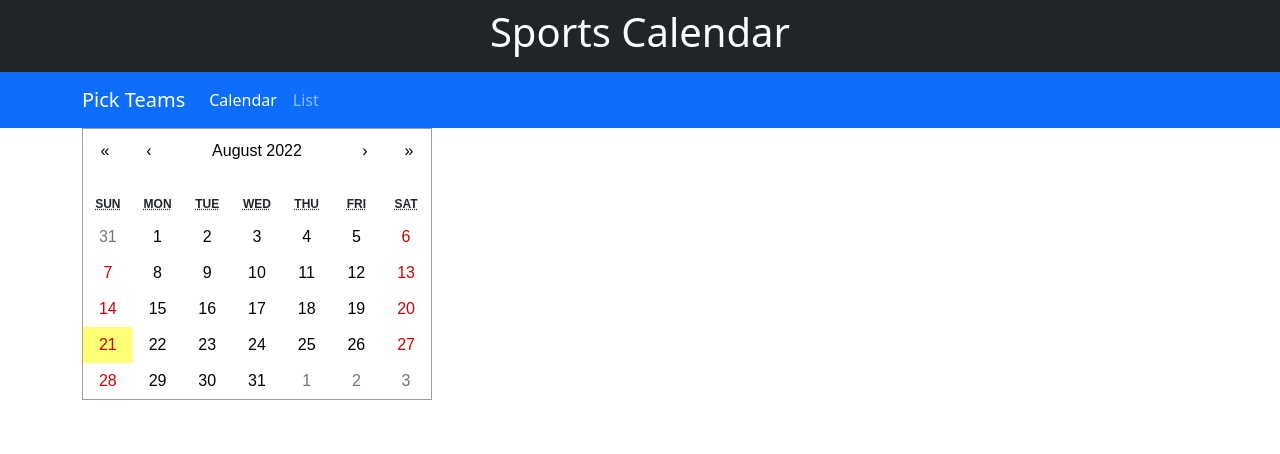
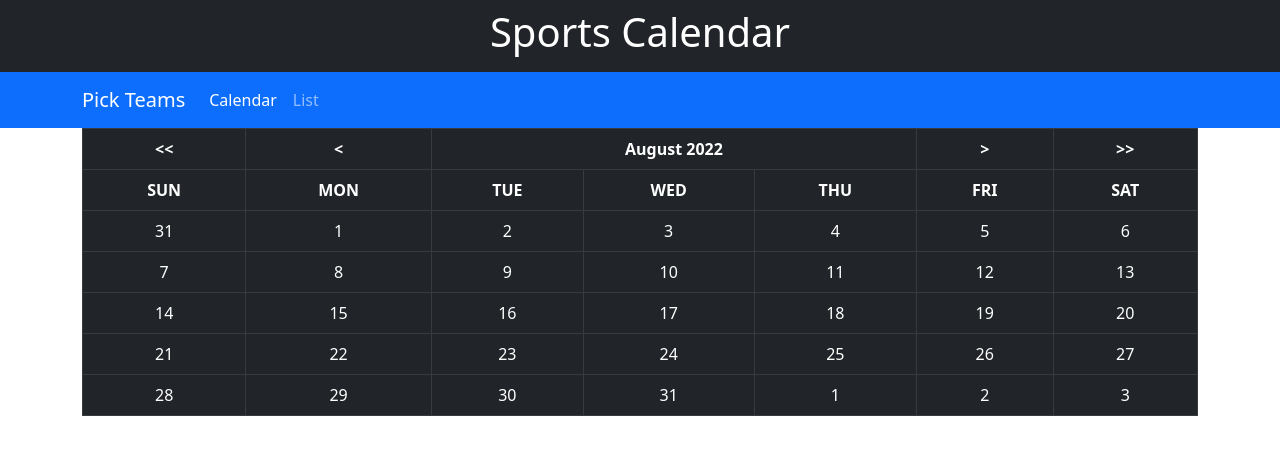
Before and after one commit to thadkingcole/sports-calendar, a React (Create React App) app: page / in a window 1280 px wide. Shown: the top 454 px of the page. Built offline with nearby package versions, Linux system fonts and the light colour scheme.

Commit message:
calendar view shows static calendar of current month
TODO: make calendar interactive

TODO: add game info to calendar

```diff
--- a/package.json
+++ b/package.json
@@ -9,7 +9,6 @@
     "bootstrap": "^5.2.0",
     "react": "^18.2.0",
     "react-bootstrap": "^2.5.0",
-    "react-calendar": "^3.7.0",
     "react-dom": "^18.2.0",
     "react-scripts": "5.0.1",
     "web-vitals": "^2.1.4"
--- a/src/components/Games/Cal/index.js
+++ b/src/components/Games/Cal/index.js
@@ -1,9 +1,52 @@
-import React from "react";
-import Calendar from "react-calendar";
-import "react-calendar/dist/Calendar.css";
+import React, { useState } from "react";
+import Table from "react-bootstrap/Table";
+
+const daysOfTheWeek = ["sun", "mon", "tue", "wed", "thu", "fri", "sat"];
 
 function Cal() {
-  return <Calendar calendarType="US"></Calendar>;
+  const [day, setDay] = useState(new Date());
+  const [firstDay, setFirstDay] = useState(
+    new Date(day.getFullYear(), day.getMonth(), 1)
+  );
+  return (
+    <Table bordered variant="dark" className="text-center">
+      <thead>
+        <tr>
+          <th>{"<<"}</th>
+          <th>{"<"}</th>
+          <th colSpan={3}>
+            {day.toLocaleDateString(undefined, {
+              month: "long",
+              year: "numeric",
+            })}
+          </th>
+          <th>{">"}</th>
+          <th>{">>"}</th>
+        </tr>
+        <tr>
+          {daysOfTheWeek.map((day) => (
+            <th scope="col" key={day}>
+              {day.toUpperCase()}
+            </th>
+          ))}
+        </tr>
+      </thead>
+      <tbody>
+        {Array.from({ length: 5 }).map((row, i) => (
+          <tr key={`weekNo${i}`}>
+            {Array.from({ length: 7 }).map((col, j) => {
+              const newDay = new Date(
+                firstDay.getFullYear(),
+                firstDay.getMonth(),
+                firstDay.getDate() - firstDay.getDay() + j + 7 * i
+              );
+              return <td key={newDay}>{newDay.getDate()}</td>;
+            })}
+          </tr>
+        ))}
+      </tbody>
+    </Table>
+  );
 }
 
 export default Cal;
--- a/src/components/Games/index.js
+++ b/src/components/Games/index.js
@@ -1,7 +1,5 @@
 import React, { useEffect, useState } from "react";
-import Col from "react-bootstrap/Col";
 import Container from "react-bootstrap/Container";
-import Row from "react-bootstrap/Row";
 import Cal from "./Cal";
 import List from "./List";
 
```
Also changed, not shown: 1 other file (tests, documents, lock files or other folders).
